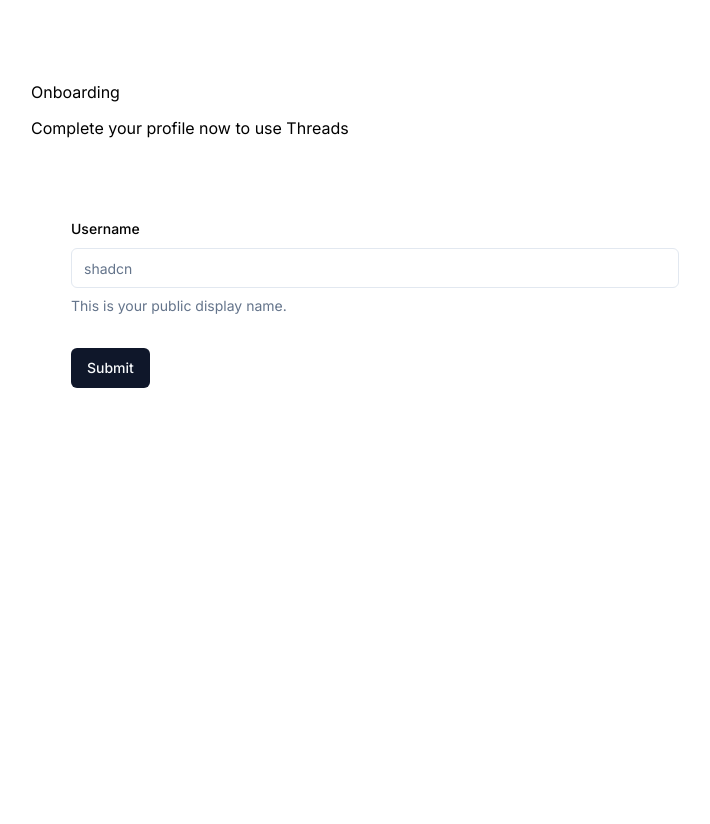
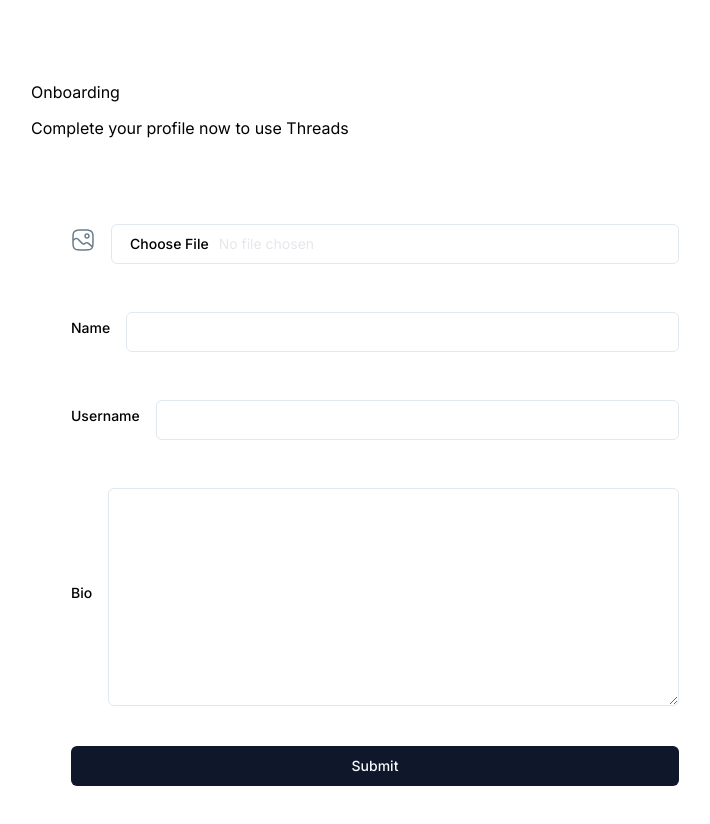
Before and after one commit to Gapotchenko-Yakov/threads, a Next.js app: page /onboarding in a window 1280 px wide. Shown: the top 824 px of the page, without its empty margins (265-975 px from the left). Before the commit the page ends 800 px from the top, so only its background shows below. Built offline with nearby package versions, Linux system fonts and the light colour scheme; no server answers.

Commit message:
Add all FormFields for AccountProfile (onboarding page).

```diff
--- a/components/forms/AccountProfile.tsx
+++ b/components/forms/AccountProfile.tsx
@@ -15,6 +15,9 @@
 import { z } from "zod";
 import { Input } from "../ui/input";
 import { useForm } from "react-hook-form";
+import Image from "next/image";
+import { ChangeEvent } from "react";
+import { Textarea } from "../ui/textarea";
 
 interface Props {
   user: {
@@ -39,27 +42,113 @@
     },
   });
 
+  const handleImage = (
+    e: ChangeEvent,
+    fieldChange: (value: string) => void
+  ) => {
+    e.preventDefault();
+  };
+
   function onSubmit(values: z.infer<typeof UserValidationSchema>) {
-    // Do something with the form values.
-    // ✅ This will be type-safe and validated.
     console.log(values);
   }
 
   return (
     <Form {...form}>
-      <form onSubmit={form.handleSubmit(onSubmit)} className="space-y-8">
+      <form
+        onSubmit={form.handleSubmit(onSubmit)}
+        className="flex flex-col justify-start gap-10"
+      >
         <FormField
           control={form.control}
           name="username"
           render={({ field }) => (
-            <FormItem>
-              <FormLabel>Username</FormLabel>
-              <FormControl>
-                <Input placeholder="shadcn" {...field} />
+            <FormItem className="flex items-center gap-4">
+              <FormLabel className="account-form_image-label">
+                {field.value ? (
+                  <Image
+                    src={field.value}
+                    alt="profile photo"
+                    width={96}
+                    height={96}
+                    priority
+                    className="rounded-full object-contain"
+                  />
+                ) : (
+                  <Image
+                    src="/assets/profile.svg"
+                    alt="profile photo"
+                    width={24}
+                    height={24}
+                    className="object-contain"
+                  />
+                )}
+              </FormLabel>
+              <FormControl className="flex-1 text-base-semibold text-gray-200">
+                <Input
+                  type="file"
+                  accept="image/*"
+                  placeholder="Upload a photo"
+                  className="account-form_image-input"
+                  onChange={(e) => handleImage(e, field.onChange)}
+                />
               </FormControl>
-              <FormDescription>
-                This is your public display name.
-              </FormDescription>
+
+              <FormMessage />
+            </FormItem>
+          )}
+        />
+
+        <FormField
+          control={form.control}
+          name="name"
+          render={({ field }) => (
+            <FormItem className="flex items-center gap-4">
+              <FormLabel className="text-base-semibold text-light-2">
+                Name
+              </FormLabel>
+              <FormControl className="flex-1 text-base-semibold text-gray-200">
+                <Input className="account-form_input no-focus" {...field} />
+              </FormControl>
+
+              <FormMessage />
+            </FormItem>
+          )}
+        />
+
+        <FormField
+          control={form.control}
+          name="username"
+          render={({ field }) => (
+            <FormItem className="flex items-center gap-4">
+              <FormLabel className="text-base-semibold text-light-2">
+                Username
+              </FormLabel>
+              <FormControl className="flex-1 text-base-semibold text-gray-200">
+                <Input className="account-form_input no-focus" {...field} />
+              </FormControl>
+
+              <FormMessage />
+            </FormItem>
+          )}
+        />
+
+        <FormField
+          control={form.control}
+          name="bio"
+          render={({ field }) => (
+            <FormItem className="flex items-center gap-4">
+              <FormLabel className="text-base-semibold text-light-2">
+                Bio
+              </FormLabel>
+              <FormControl className="flex-1 text-base-semibold text-gray-200">
+                <Textarea
+                  rows={10}
+                  className="account-form_input no-focus"
+                  {...field}
+                />
+              </FormControl>
+
               <FormMessage />
             </FormItem>
           )}
--- /dev/null
+++ b/components/ui/textarea.tsx
@@ -0,0 +1,24 @@
+import * as React from "react"
+
+import { cn } from "@/lib/utils"
+
+export interface TextareaProps
+  extends React.TextareaHTMLAttributes<HTMLTextAreaElement> {}
+
+const Textarea = React.forwardRef<HTMLTextAreaElement, TextareaProps>(
+  ({ className, ...props }, ref) => {
+    return (
+      <textarea
+        className={cn(
+          "flex min-h-[80px] w-full rounded-md border border-slate-200 bg-white px-3 py-2 text-sm ring-offset-white placeholder:text-slate-500 focus-visible:outline-none focus-visible:ring-2 focus-visible:ring-slate-950 focus-visible:ring-offset-2 disabled:cursor-not-allowed disabled:opacity-50 dark:border-slate-800 dark:bg-slate-950 dark:ring-offset-slate-950 dark:placeholder:text-slate-400 dark:focus-visible:ring-slate-300",
+          className
+        )}
+        ref={ref}
+        {...props}
+      />
+    )
+  }
+)
+Textarea.displayName = "Textarea"
+
+export { Textarea }
```
